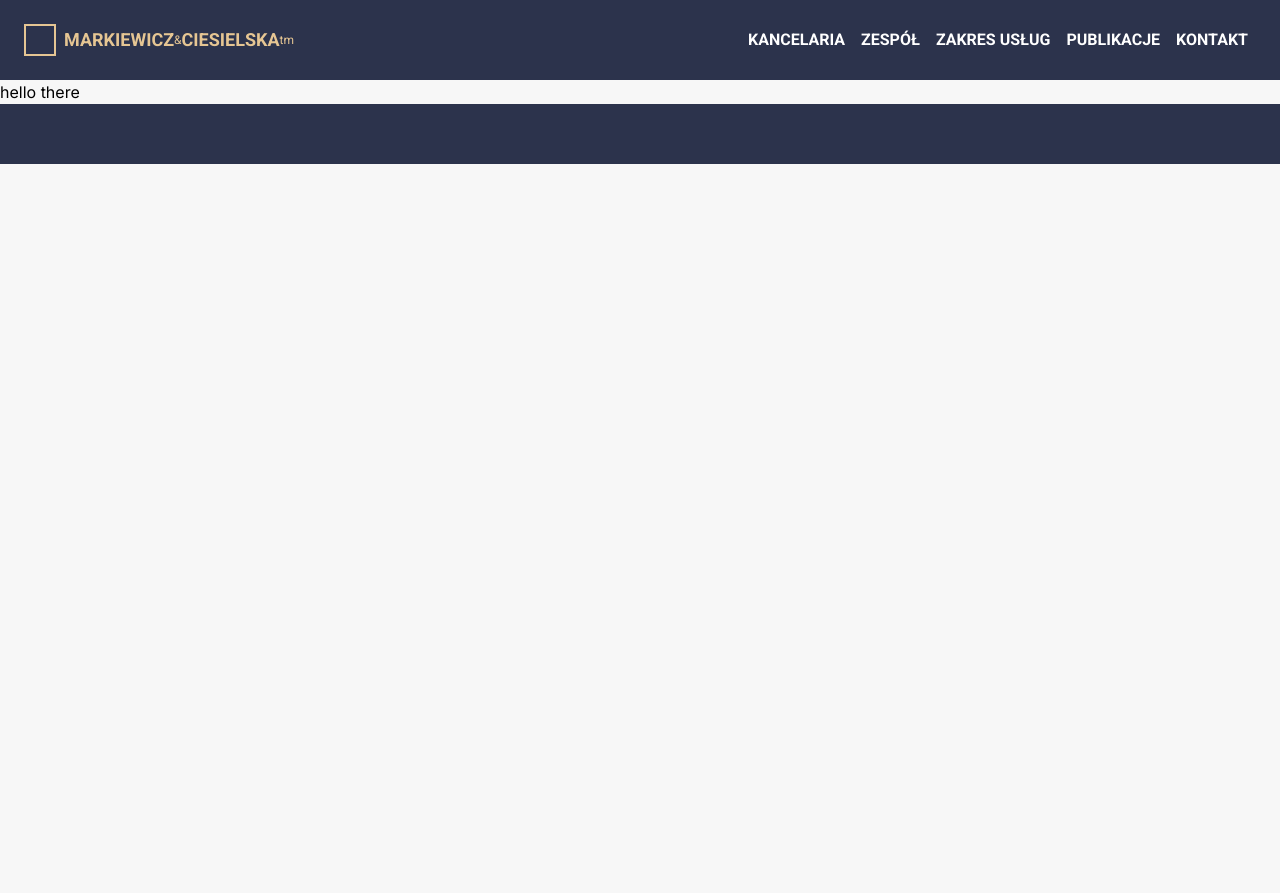
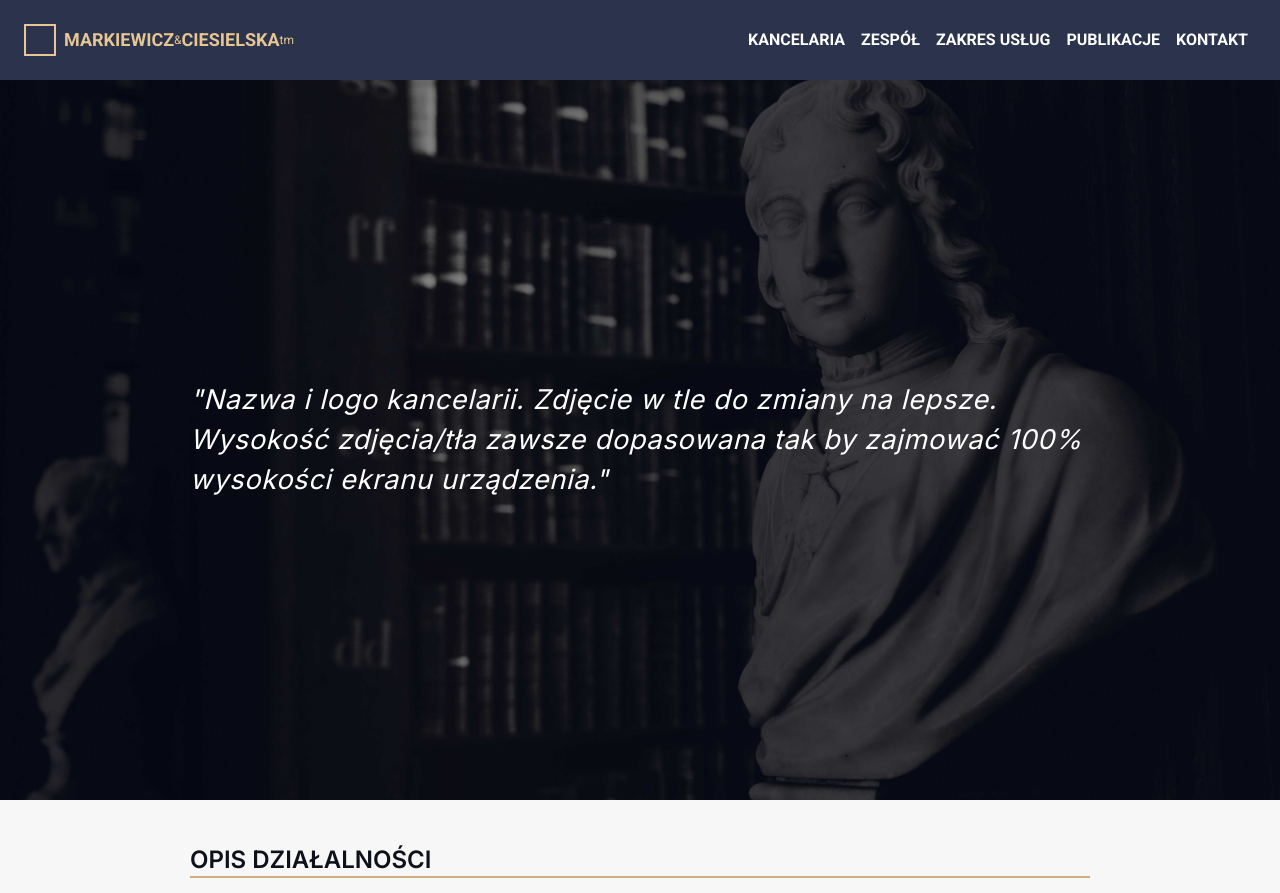
Before and after one commit to OstrowskiDev/kancelaria, a Next.js app: page / in a window 1280 px wide. Shown: the top 893 px of the page. Before the commit the page ends 800 px from the top, so only its background shows below. Built offline with nearby package versions, Linux system fonts and the light colour scheme.

Commit message:
Added home page layout. Some changes to zakres usług and zespół layouts.

```diff
--- a/src/app/page.js
+++ b/src/app/page.js
@@ -1,3 +1,64 @@
+import { HeaderMain } from '@/ui/components/HeaderMain'
+import { home } from '@/mock-data/home'
+import Link from 'next/link'
+import EnterIco from '@/ui/icons/EnterIco'
+
 export default function Home() {
-  return <div>hello there</div>
+  return (
+    <div className="home-main-container">
+      <HeaderMain
+        title={`"Nazwa i logo kancelarii. Zdjęcie w tle do zmiany na lepsze. Wysokość zdjęcia/tła zawsze dopasowana tak by zajmować 100% wysokości ekranu urządzenia."`}
+      />
+      <div className="introduction-container max-w-[900px] mt-8 mb-16 mx-auto">
+        <h2 className="introduction-title relative top-3 uppercase text-primary-900 font-semibold text-2xl">
+          {home.introduction.title}
+        </h2>
+        <div className="separator"></div>
+        <div className="introduction-content flex flex-row">
+          <p
+            className="introduction-text text-primary-700 text-justify mr-8"
+            dangerouslySetInnerHTML={{ __html: home.introduction.content }}
+          ></p>
+          <div className="introduction-image w-1/2 h-[600px] mt-1 border border-secondary-200 shrink-0"></div>
+        </div>
+      </div>
+      <div className="services-wrapper pt-8 pb-16 w-full bg-primary-700">
+        <div className="services-container max-w-[900px] mx-auto">
+          <h2 className="services-title my-6 uppercase text-white font-semibold text-2xl">
+            {home.services.title}
+          </h2>
+          {/* <div className="separator"></div> */}
+          <div className="services-list grid grid-cols-3 gap-12">
+            {home.services.services.map((service, index) => {
+              return (
+                <div className="service-main-container w-[240px]" key={index}>
+                  <h3 className="service-title mt-2 uppercase text-xl font-semibold text-white text-center">
+                    {service.title}
+                  </h3>
+                  <div
+                    className="service-container relative w-[240px] h-[240px] border-y-2 border-secondary-200 bg-primary-600"
+                    key={index}
+                  >
+                    <p className="service-description text-white m-4">
+                      Zwięzły opis usługi lub ikona. Erat aliquyam lorem et nonumy sadipscing.
+                      Sanctus takimata sea dolore labore. Eos kasd sadipscing clita vero diam.
+                    </p>
+                    <Link
+                      className="service-link absolute left-4 bottom-3 flex flex-row items-center "
+                      href="/kontakt"
+                    >
+                      <p className="link-text mr-2 text-white  hover:text-secondary-300 border-b-2 border-primary-600 hover:border-secondary-200">
+                        więcej informacji
+                      </p>
+                      <EnterIco />
+                    </Link>
+                  </div>
+                </div>
+              )
+            })}
+          </div>
+        </div>
+      </div>
+    </div>
+  )
 }
--- a/src/app/zespol/page.js
+++ b/src/app/zespol/page.js
@@ -6,8 +6,8 @@ export default function Zespol() {
     <>
       <Header title="Zespół" />
       <div className="team-container max-w-[900px] w-full mt-6 mb-10 mx-auto">
-        {team.map((member) => (
-          <div className="team-member-container my-4">
+        {team.map((member, index) => (
+          <div className="team-member-container my-4" key={index}>
             <div className="team-member-header">
               <h2 className="team-member-name text-2xl text-primary-900">{member.name}</h2>
               <div className="separator relative bottom-3" />
@@ -17,7 +17,10 @@ export default function Zespol() {
             </div>
             <div className="team-member-content flex flex-row">
               <p className="team-member-description mr-10 text-justify ">{member.description}</p>
-              <div className="team-member-photo w-[360px] h-[480px] border border-secondary-200 shrink-0"></div>
+              <div
+                className="team-member-photo w-[360px] h-[480px] border border-secondary-200 shrink-0"
+                alt={`team member: ${member.name}, ${member.title}`}
+              ></div>
             </div>
           </div>
         ))}
--- /dev/null
+++ b/src/mock-data/home.js
@@ -0,0 +1,42 @@
+export const home = {
+  introduction: {
+    title: 'Opis działalności',
+    content:
+      'Zapraszający opis usług. Zdjęcie zespołu lub kancelarii. Tytuł do zmiany na coś bardziej zapraszającego / adekwatnego do tekstu który tu napiszecie. Et diam amet consetetur kasd clita sea. Ipsum lorem rebum lorem ipsum eirmod sit. Et clita dolor magna elitr kasd ipsum sit no, accusam labore labore clita tempor, takimata takimata erat eos est eirmod ipsum diam, sit clita tempor erat sed et invidunt. <br /> <br /> Clita sadipscing magna et sit gubergren diam diam. Sed diam duo at elitr. Nonumy takimata dolor sadipscing invidunt sit dolore invidunt, amet dolores amet dolores vero sanctus, ea diam accusam rebum sed elitr. Dolor lorem justo voluptua consetetur ut, ipsum accusam clita ut et at dolores. Et accusam amet et amet diam accusam tempor nonumy, et lorem et eos ut amet diam. Nonumy accusam clita tempor dolore kasd elitr nonumy at. Sit dolor vero sanctus ea sed at dolores amet, amet kasd dolore tempor et ipsum tempor et magna et.<br /> <br /> Dolor vero stet dolor dolor eos accusam voluptua dolores, no consetetur sed erat dolores sea et. Voluptua elitr ipsum sed lorem sit justo takimata ut. Ipsum sit nonumy.',
+  },
+  services: {
+    title: 'Zakres usług',
+    services: [
+      {
+        title: 'Prawo cywilne',
+        description:
+          'Prawo cywilne to jedna z najbardziej rozległych dziedzin prawa. Obejmuje ono wszystkie relacje prawne między osobami fizycznymi i prawnymi. W ramach prawa cywilnego regulowane są m.in. kwestie związane z nieruchomościami, spadkami, umowami, odszkodowaniami, rozwodami, alimentami, itp.',
+      },
+      {
+        title: 'Prawo karne',
+        description:
+          'Prawo karne to dziedzina prawa, która reguluje kwestie związane z przestępstwami. W ramach prawa karnego regulowane są m.in. kwestie związane z oskarżeniami, aresztowaniami, przesłuchaniami, procesami sądowymi, karą pozbawienia wolności, itp.',
+      },
+      {
+        title: 'Prawo rodzinne',
+        description:
+          'Prawo rodzinne to dziedzina prawa, która reguluje kwestie związane z relacjami rodzinnymi. W ramach prawa rodzinnego regulowane są m.in. kwestie związane z rozwodami, separacjami, alimentami, opieką nad dziećmi, itp.',
+      },
+      {
+        title: 'Prawo spadkowe',
+        description:
+          'Prawo spadkowe to dziedzina prawa, która reguluje kwestie związane z dziedziczeniem. W ramach prawa spadkowego regulowane są m.in. kwestie związane z testamentami, spadkobraniem, podziałem majątku, itp.',
+      },
+      {
+        title: 'Prawo pracy',
+        description:
+          'Prawo pracy to dziedzina prawa, która reguluje kwestie związane z relacjami pracownika i pracodawcy. W ramach prawa pracy regulowane są m.in. kwestie związane z umowami o pracę, wynagrodzeniem, urlopami, wypowiedzeniami, itp.',
+      },
+      {
+        title: 'P. administracyjne',
+        description:
+          'Prawo administracyjne to dziedzina prawa, która reguluje kwestie związane z działalnością administracji publicznej. W ramach prawa administracyjnego regulowane są m.in. kwestie związane z decyzjami administracyjnymi, postępowaniem administracyjnym, kontrolą administracyjną, itp.',
+      },
+    ],
+  },
+}
--- a/src/mock-data/services.js
+++ b/src/mock-data/services.js
@@ -25,6 +25,6 @@ export const services = [
     subtitle:
       'Et dolor vero stet eirmod lorem, et nonumy vero dolor erat eirmod clita duo no eirmod, ipsum sanctus duo ea kasd. Magna vero accusam magna invidunt gubergren, est at dolore dolor sed sanctus kasd accusam rebum aliquyam, sadipscing tempor clita.',
     description:
-      'Invidunt sit nonumy diam nonumy amet diam et clita erat sit. Stet invidunt dolores eirmod et consetetur, vero ipsum est kasd gubergren. Diam elitr no diam accusam lorem dolor amet gubergren, et diam sit eirmod eirmod sit elitr ipsum, invidunt amet vero voluptua voluptua nonumy sanctus, diam lorem magna dolor et tempor sanctus dolores lorem, no consetetur lorem et amet accusam et. Et ea rebum aliquyam dolore. Et sanctus diam nonumy diam aliquyam stet et et et, dolores lorem at amet est amet sanctus sanctus magna, amet stet ut stet sadipscing lorem et ipsum amet, diam et ea kasd ut sea invidunt nonumy. Sed et erat magna lorem erat clita dolores, justo erat dolor erat justo sed kasd sanctus vero, sanctus et sed takimata dolore amet magna nonumy, eos sanctus sed gubergren elitr et justo, et eirmod gubergren magna diam nonumy labore lorem justo tempor..',
+      'Invidunt sit nonumy diam nonumy amet diam et clita erat sit. Stet invidunt dolores eirmod et consetetur, vero ipsum est kasd gubergren. Diam elitr no diam accusam lorem dolor amet gubergren, et diam sit eirmod eirmod sit elitr ipsum, invidunt amet vero voluptua voluptua nonumy sanctus, diam lorem magna dolor et tempor sanctus dolores lorem, no consetetur lorem et amet accusam et. Et ea rebum aliquyam dolore. Et sanctus diam nonumy diam aliquyam stet et et et, dolores lorem at amet est amet sanctus sanctus magna, amet stet ut stet sadipscing lorem et ipsum amet, diam et ea kasd ut sea invidunt nonumy. Sed et erat magna lorem erat clita dolores, justo erat dolor erat justo sed kasd sanctus vero, sanctus et sed takimata dolore amet magna nonumy, eos sanctus sed gubergren elitr et justo, et eirmod gubergren magna diam nonumy labore lorem justo tempor.',
   },
 ]
--- a/src/ui/components/Header.js
+++ b/src/ui/components/Header.js
@@ -9,7 +9,7 @@ export function Header({ title }) {
         width: '100%',
       }}
     >
-      <div className="w-full max-w-[640px] overflow-hidden">
+      <div className="w-full max-w-[900px] overflow-hidden">
         <h1 className="uppercase text-5xl font-bold text-white tracking-wider">{title}</h1>
       </div>
     </div>
--- /dev/null
+++ b/src/ui/components/HeaderMain.js
@@ -0,0 +1,23 @@
+export function HeaderMain({ title }) {
+  return (
+    <div
+      className="header flex justify-center items-center bg-primary-600"
+      style={{
+        backgroundImage: 'url("/header02small.jpg")',
+        backgroundSize: 'cover',
+        backgroundPosition: 'center 20%',
+        width: '100%',
+        height: 'calc(100vh - 80px)',
+      }}
+    >
+      <div className="w-full max-w-[900px] overflow-hidden">
+        <h1
+          className="italic text-white tracking-wide"
+          style={{ fontSize: '1.7rem', lineHeight: '2.5rem' }}
+        >
+          {title}
+        </h1>
+      </div>
+    </div>
+  )
+}
--- a/src/ui/icons/EnterIco.js
+++ b/src/ui/icons/EnterIco.js
@@ -1,7 +1,7 @@
 export default function EnterIco() {
   return (
     <svg
-      className="enter-ico"
+      className="enter-icon"
       xmlns="http://www.w3.org/2000/svg"
       viewBox="0 0 512 512"
       style={{ fill: '#CCB083', width: '20px', height: '20px' }}
```
Also changed, not shown: src/app/zakres-uslug/page.js (+8 -6 lines).
